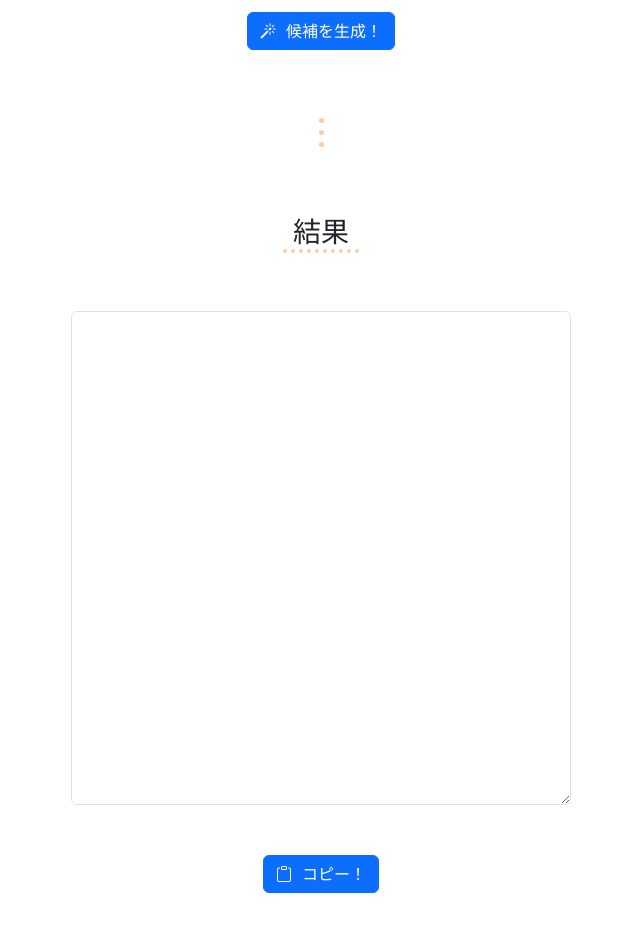
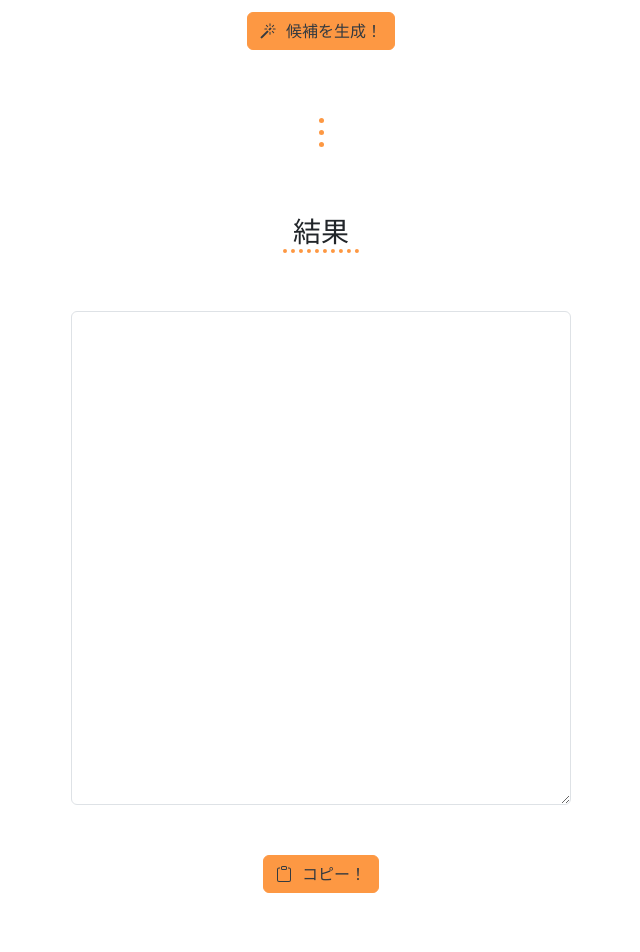
Before and after one commit to orchestra-canvas-tokyo/kouhokun, a SvelteKit app: page / in a window 1280 px wide. Shown: the part 980-1932 px from the top of the page, without its empty margins (319-959 px from the left). Built offline with nearby package versions, Linux system fonts and the light colour scheme.

Commit message:
UIをさらに刷新
後はcheck, radioの色
faviconなど細かい色

```diff
--- a/src/routes/+page.svelte
+++ b/src/routes/+page.svelte
@@ -25,13 +25,26 @@
 
 	const defaultOptionsForEachDate: string[] = ['朝コマ', '昼コマ', '夜コマ'];
 
+	let formValues = $state({
+		period: {
+			startDate: '',
+			endDate: ''
+		},
+		days: defaultCheckedDayKeys,
+		holiday: defaultCheckedHolidayKey as (typeof holidayKeyTitle)[number][0],
+		optionsForEachDate: defaultOptionsForEachDate.join('\n')
+	});
+	$effect(() => {
+		console.log({ days: JSON.stringify(formValues.days) });
+	});
+	let result = $state('');
+
+	let resultTextArea = $state() as HTMLTextAreaElement;
+
 	let marked = $state(false);
 	let copied = $state(false);
 	onMount(() => {
 		marked = true;
-
-		(document.getElementById('optionsForEachDate') as HTMLTextAreaElement).value =
-			defaultOptionsForEachDate.join('\n');
 	});
 </script>
 
@@ -39,7 +52,7 @@
 	<div class="description">
 		<h1 class:marked>候補くん</h1>
 
-		<p>出欠表作成サービス「調整さん」の<span class="ochame">勝手</span>姉妹サービス。</p>
+		<p>出欠表作成サービス「調整さん」の<span class="ochame">非公式</span>姉妹サービス。</p>
 		<p>日程候補の作成をお手伝いします！</p>
 	</div>
 
@@ -48,9 +61,19 @@
 
 		<h4>期間</h4>
 		<div class="period-container">
-			<input class="form-control" type="date" name="period-start-date" />
+			<input
+				class="form-control"
+				type="date"
+				name="period-start-date"
+				bind:value={formValues.period.startDate}
+			/>
 			<span>～</span>
-			<input class="form-control" type="date" name="period-end-date" />
+			<input
+				class="form-control"
+				type="date"
+				name="period-end-date"
+				bind:value={formValues.period.endDate}
+			/>
 		</div>
 
 		<h4>曜日</h4>
@@ -62,8 +85,10 @@
 						type="checkbox"
 						role="switch"
 						name="date-{dayKey}"
+						value={dayKey}
 						id="date-{dayKey}"
 						checked={defaultCheckedDayKeys.includes(dayKey)}
+						bind:group={formValues.days}
 					/>
 					<label class="form-check-label" for="date-{dayKey}">{dayTitle}</label>
 				</div>
@@ -81,6 +106,7 @@
 						id="holiday{capitalizeFirstLetter(key)}"
 						value={key}
 						checked={defaultCheckedHolidayKey === key}
+						bind:group={formValues.holiday}
 					/>
 					<label class="form-check-label" for="holiday{capitalizeFirstLetter(key)}">{title}</label>
 				</div>
@@ -88,9 +114,14 @@
 		</div>
 
 		<h4>各候補日の選択肢</h4>
-		<textarea class="form-control" id="optionsForEachDate" rows="5"></textarea>
+		<textarea
+			class="form-control"
+			id="optionsForEachDate"
+			rows="5"
+			bind:value={formValues.optionsForEachDate}
+		></textarea>
 
-		<button type="button" class="btn btn-primary icon-button">
+		<button type="button" class="btn btn-orange-primary icon-button">
 			<svg
 				xmlns="http://www.w3.org/2000/svg"
 				width="16"
@@ -111,9 +142,27 @@
 
 	<div class="result">
 		<h3>結果</h3>
-		<textarea class="form-control" id="result" rows="20"></textarea>
+		<textarea
+			class="form-control"
+			id="result"
+			rows="20"
+			bind:value={result}
+			bind:this={resultTextArea}
+		></textarea>
 
-		<button type="button" class="btn btn-primary icon-button">
+		<button
+			type="button"
+			class="btn btn-orange-primary icon-button"
+			onclick={() => {
+				resultTextArea.select();
+				document.execCommand('copy');
+
+				copied = true;
+				setTimeout(() => {
+					copied = false;
+				}, 5000);
+			}}
+		>
 			{#if copied}
 				<svg
 					xmlns="http://www.w3.org/2000/svg"
@@ -134,6 +183,7 @@
 						d="M9.5 1a.5.5 0 0 1 .5.5v1a.5.5 0 0 1-.5.5h-3a.5.5 0 0 1-.5-.5v-1a.5.5 0 0 1 .5-.5zm-3-1A1.5 1.5 0 0 0 5 1.5v1A1.5 1.5 0 0 0 6.5 4h3A1.5 1.5 0 0 0 11 2.5v-1A1.5 1.5 0 0 0 9.5 0z"
 					/>
 				</svg>
+				コピー完了！
 			{:else}
 				<svg
 					xmlns="http://www.w3.org/2000/svg"
@@ -150,9 +200,8 @@
 						d="M9.5 1a.5.5 0 0 1 .5.5v1a.5.5 0 0 1-.5.5h-3a.5.5 0 0 1-.5-.5v-1a.5.5 0 0 1 .5-.5zm-3-1A1.5 1.5 0 0 0 5 1.5v1A1.5 1.5 0 0 0 6.5 4h3A1.5 1.5 0 0 0 11 2.5v-1A1.5 1.5 0 0 0 9.5 0z"
 					/>
 				</svg>
+				コピー！
 			{/if}
-
-			コピー！
 		</button>
 	</div>
 
@@ -162,6 +211,12 @@
 </div>
 
 <style lang="sass">
+	@import "../../node_modules/bootstrap/scss/functions"
+	@import '../../node_modules/bootstrap/scss/_variables'
+
+	$orange: $orange-400
+	$light-orange: $orange-200
+
 	*
 		font-family: 'M PLUS Rounded 1c', sans-serif
 		font-weight: 400
@@ -172,8 +227,8 @@
 		flex-direction: column
 		align-items: center
 
-		/* ドット斜め */
-		background-image: radial-gradient(#fecba1 10%, transparent 20%), radial-gradient(#fecba1 10%, transparent 20%)
+		// ドット斜め
+		background-image: radial-gradient($light-orange 10%, transparent 20%), radial-gradient($light-orange 10%, transparent 20%)
 		background-size: 30px 30px
 		background-position: 0 0, 15px 15px
 		background-attachment: fixed
@@ -193,7 +248,7 @@
 
 		background-color: white
 
-	/* 導入部のテキスト */
+	/* テキスト */
 	.description
 		display: flex
 		flex-direction: column
@@ -207,54 +262,70 @@
 		font-weight: 700
 		text-align: center
 
-		background: linear-gradient(transparent 70%, #fecba1 30%)
+		background: linear-gradient(transparent 70%, $light-orange 30%)
 		background-repeat: no-repeat
 		background-size: 0% 100%
 		transition: background-size 1s
 
-	.marked
-		background-size: 100% 100%
+
+	h3
+		border-bottom: dotted $orange 4px
+		padding: 0 10px
+
+	h4
+		font-size: 1.3rem
+		margin-bottom: -40px
 
 	p
 		text-align: center
 
+	.dash
+		letter-spacing: -1px
+
+	.marked
+		background-size: 100% 100%
+
+
 	.ochame
 		display: inline-block
 		position: relative
-		transform: translateX(12px) translateY(-15px) rotateZ(-22deg)
+		transform: translateX(15px) translateY(-15px) rotateZ(-15deg)
 		margin-top: 25px
 		&::before
 			position: absolute
 			content: ''
 			width: 1px
 			height: 100%
-			background: #fd9843
+			background: $orange
 			transform: translateX(-8px) rotateZ(-30deg)
 		&::after
 			position: absolute
 			content: ''
 			width: 1px
 			height: 100%
-			background: #fd9843
+			background: $orange
 			transform: translateX(5px) rotateZ(30deg)
 
 	/* フォーム */
+	.btn-orange-primary
+		--bs-btn-font-weight: 600
+		--bs-btn-color: #{$gray-800}
+		--bs-btn-bg: #{$orange}
+		--bs-btn-border-color: #{$orange}
+		--bs-btn-hover-color: #{$gray-800}
+		--bs-btn-hover-bg: #{shade-color($orange, 5%)}
+		--bs-btn-hover-border-color: #{shade-color($orange, 5%)}
+		--bs-btn-focus-shadow-rgb: #{$light-orange}
+		--bs-btn-active-color: var(--bs-btn-hover-color)
+		--bs-btn-active-bg: #{shade-color($orange, 10%)}
+		--bs-btn-active-border-color: #{shade-color($orange, 10%)}
+
+
 	form
 		display: flex
 		gap: 50px
 		flex-direction: column
 		align-items: center
-
-	h3
-		border-bottom: dotted #fecba1 4px
-		padding: 0 10px
-
-	h4
-		font-size: 1.3rem
-		margin-bottom: -40px
-
-	.dash
-		letter-spacing: -1px
 
 	.period-container,
 	.date-container,
@@ -266,7 +337,7 @@
 		gap: 20px
 
 	.form-control
-		width: unset /* 100%指定を上書きする */
+		width: unset // 100%指定を上書きする
 
 	.icon-button
 		display: flex
@@ -279,9 +350,9 @@
 		line-height: 1
 		width: 5px
 		height: 5px
-		background: #fecba1
+		background: $orange
 		border-radius: 50%
-		box-shadow: 0 -12px 0 0 #fecba1, 0 12px 0 0 #fecba1
+		box-shadow: 0 -12px 0 0 $orange, 0 12px 0 0 $orange
 
 	/* 結果 */
 	.result
@@ -296,5 +367,5 @@
 
 	/* フッター */
 	.footer a
-			color: #fd9843
+			color: $orange
 </style>
```
